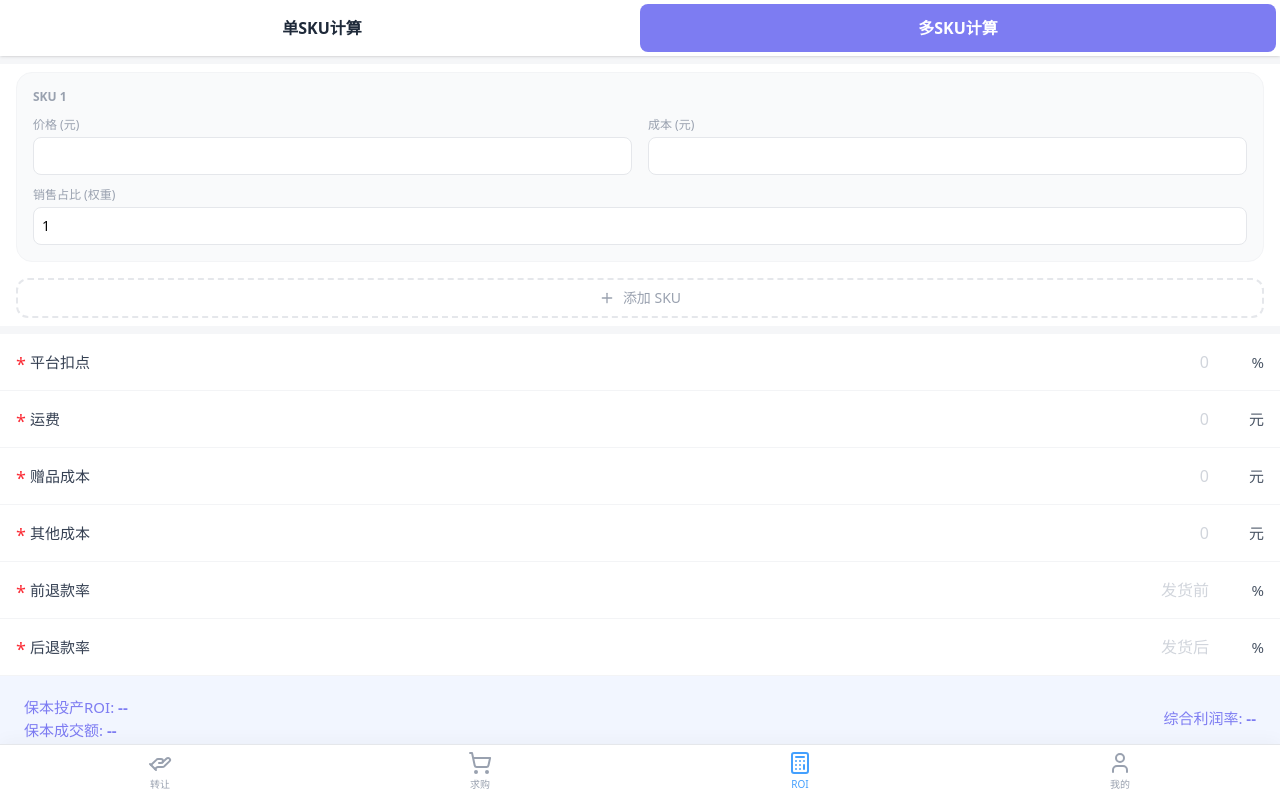
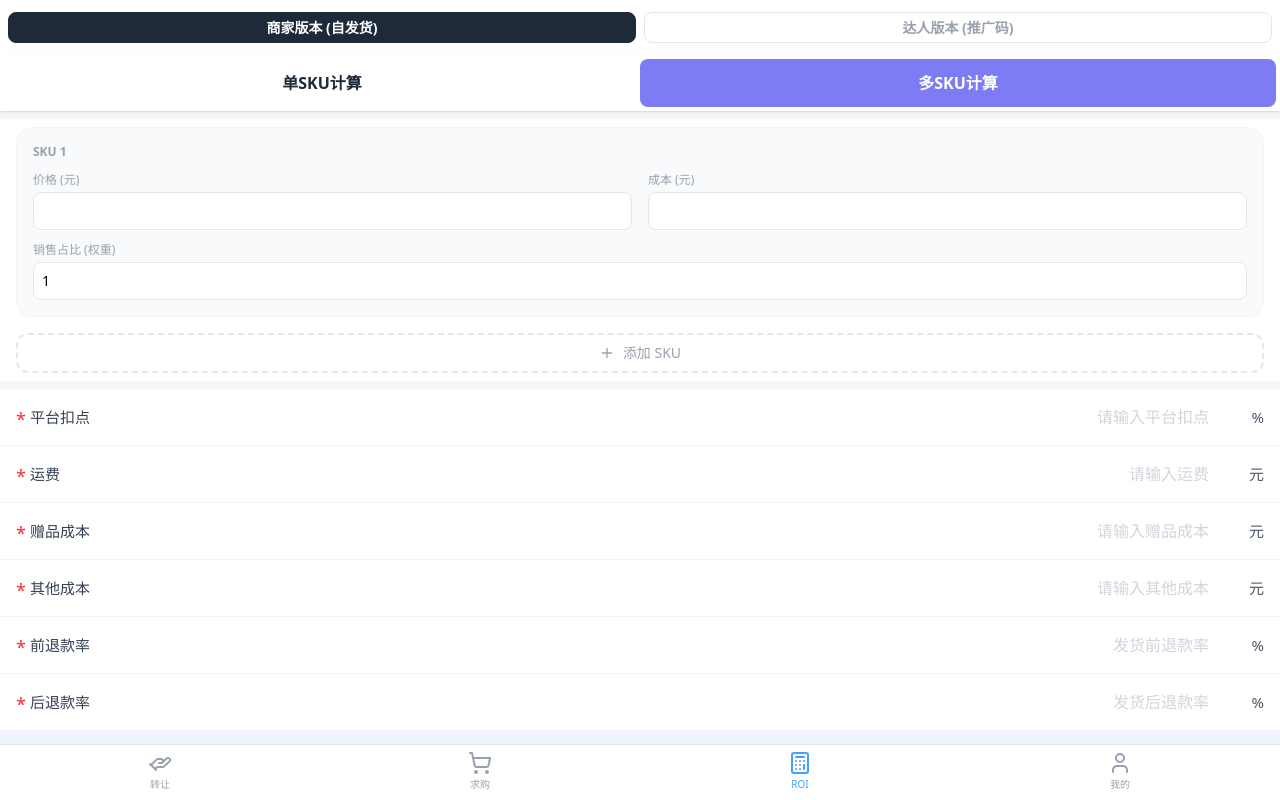
Before and after one commit to laoheigaoji/dangko, a React (Vite) app: page /roi in a window 1280 px wide. Both pictures are taken after a click on the button "多SKU计算". Shown: the top 800 px of the page. Built offline with nearby package versions, Linux system fonts and the light colour scheme.

Commit message:
feat(ROI): Add Daren mode for ROI calculation
Introduces a new 'daren' mode to the ROI calculator, allowing users to input influencer commissions and calculate ROI based on different scenarios. This expands the calculator's utility beyond merchant-centric calculations.

```diff
--- a/src/pages/ROI.tsx
+++ b/src/pages/ROI.tsx
@@ -15,18 +15,21 @@ type SKUItem = {
 };
 
 export default function ROI() {
+  const [mode, setMode] = useState<'merchant' | 'daren'>('merchant');
   const [tab, setTab] = useState<'single' | 'multi'>('single');
 
-  // Single SKU Inputs
+  // Merchant Inputs
   const [price, setPrice] = useState("");
   const [cost, setCost] = useState("");
-
-  // Multi SKU Inputs
   const [skuList, setSkuList] = useState<SKUItem[]>([
     { id: Date.now(), price: "", cost: "", ratio: "1" }
   ]);
 
-  // Common Inputs
+  // Influencer Inputs
+  const [darenPrice, setDarenPrice] = useState("");
+  const [darenComm, setDarenComm] = useState("");
+
+  // Common Inputs (Mode dependent)
   const [platformPoint, setPlatformPoint] = useState("");
   const [shipFee, setShipFee] = useState("");
   const [giftCost, setGiftCost] = useState("");
@@ -67,33 +70,41 @@ export default function ROI() {
     let avgP = 0;
     let avgC = 0;
 
+    if (mode === 'merchant') {
       if (tab === 'single') {
         avgP = Number(price);
         avgC = Number(cost);
       } else {
-      let totalRatio = 0;
-      let weightedP = 0;
-      let weightedC = 0;
-
+        let totalRatio = 0, weightedP = 0, weightedC = 0;
         skuList.forEach(sku => {
           const r = Number(sku.ratio) || 0;
           weightedP += (Number(sku.price) || 0) * r;
           weightedC += (Number(sku.cost) || 0) * r;
           totalRatio += r;
         });
-
-      if (totalRatio === 0) {
-        alert("请输入有效的销售比例");
-        return;
-      }
+        if (totalRatio === 0) return alert("请输入有效的销售比例");
         avgP = weightedP / totalRatio;
         avgC = weightedC / totalRatio;
       }
+    } else {
+      avgP = Number(darenPrice);
+      // For Daren, "Cost" is effectively getting nothing from the product sale itself,
+      // but they get commission. We flip the logic.
+      const commRate = Number(darenComm) / 100 || 0;
+      if (!avgP || !commRate) return alert("请输入价格和佣金率");
 
-    if (!avgP) {
-      alert("请输入有效的价格");
+      const effectiveCommRate = commRate * (1 - pp) * (1 - rb) * (1 - ra);
+      const breakEvenROI = 1 / effectiveCommRate;
+
+      setRoiResult({
+        breakEvenROI: isFinite(breakEvenROI) ? breakEvenROI.toFixed(2) : "--",
+        profitRate: (effectiveCommRate * 100).toFixed(2) + "%",
+        breakEvenBid: (avgP * effectiveCommRate).toFixed(2)
+      });
       return;
     }
+
+    if (!avgP) return alert("请输入有效的价格");
 
     const effectiveRevenue = avgP * (1 - pp) * (1 - rb) * (1 - ra);
     const totalCosts = (avgC + gc + oc) * (1 - rb) + sf * (1 - rb);
@@ -123,16 +134,14 @@ export default function ROI() {
     const rb = Number(refundBefore) / 100 || 0;
     const ra = Number(refundAfter) / 100 || 0;
 
-    let avgP = 0;
-    let avgC = 0;
+    let avgP = 0, avgC = 0, commRate = 0;
 
+    if (mode === 'merchant') {
       if (tab === 'single') {
         avgP = Number(price);
         avgC = Number(cost);
       } else {
-      let totalRatio = 0;
-      let weightedP = 0;
-      let weightedC = 0;
+        let totalRatio = 0, weightedP = 0, weightedC = 0;
         skuList.forEach(sku => {
           const r = Number(sku.ratio) || 0;
           weightedP += (Number(sku.price) || 0) * r;
@@ -142,40 +151,36 @@ export default function ROI() {
         avgP = weightedP / totalRatio;
         avgC = weightedC / totalRatio;
       }
+    } else {
+      avgP = Number(darenPrice);
+      commRate = Number(darenComm) / 100 || 0;
+    }
 
     if (!avgP || !spend || !roiInput) {
-      alert("请完整填写必要参数（包含ROI计算中的价格/成本，以及本栏花费和ROI）");
-      return;
+      return alert("请完整填写必要参数");
     }
 
     const sales = roiInput * spend;
     const orders = sales / avgP;
 
+    let profit = 0;
+    if (mode === 'merchant') {
       const netRevenue = sales * (1 - pp) * (1 - rb) * (1 - ra);
       const totalProductCosts = (avgC * orders) * (1 - rb);
       const totalShipping = (sf * orders) * (1 - rb);
-
-    const profit = netRevenue - totalProductCosts - totalShipping - spend - extra;
+      profit = netRevenue - totalProductCosts - totalShipping - spend - extra;
+    } else {
+      const netComm = sales * commRate * (1 - pp) * (1 - rb) * (1 - ra);
+      profit = netComm - spend - extra;
+    }
 
     setPromoProfit(profit.toFixed(2));
   };
 
   const InputRow = ({
-    label,
-    value,
-    onChange,
-    unit,
-    showClear = false,
-    placeholder = "0",
-    onClear
+    label, value, onChange, unit, showClear = false, placeholder = "", onClear
   }: {
-    label: string;
-    value: string;
-    onChange: (v: string) => void;
-    unit: string;
-    showClear?: boolean;
-    placeholder?: string;
-    onClear?: () => void;
+    label: string; value: string; onChange: (v: string) => void; unit: string; showClear?: boolean; placeholder?: string; onClear?: () => void;
   }) => (
     <div className="flex items-center justify-between py-4 px-4 border-b border-gray-100 bg-white">
       <div className="flex items-center gap-1 min-w-[100px]">
@@ -186,14 +191,12 @@ export default function ROI() {
         <input
           type="number"
           value={value}
-          placeholder={placeholder}
+          placeholder={placeholder || `请输入${label}`}
           onChange={(e) => onChange(e.target.value)}
           className="w-full text-right bg-transparent outline-none text-[16px] text-gray-800 font-medium placeholder-gray-300"
         />
         {showClear && value && (
-          <button onClick={onClear} className="bg-gray-400 rounded-full p-0.5 text-white">
-            <X size={12} />
-          </button>
+          <button onClick={onClear} className="bg-gray-400 rounded-full p-0.5 text-white"><X size={12} /></button>
         )}
       </div>
       <div className="text-[15px] text-gray-600 min-w-[24px] text-right">{unit}</div>
@@ -202,7 +205,24 @@ export default function ROI() {
 
   return (
     <div className="min-h-screen bg-[#f5f6f8] font-sans pb-28">
-      {/* Tabs */}
+      {/* Top Mode Selector */}
+      <div className="bg-white px-2 py-3 flex gap-2">
+        <button
+          onClick={() => { setMode('merchant'); setRoiResult(null); setPromoProfit(null); }}
+          className={`flex-1 py-1 px-3 text-[14px] font-bold rounded-lg transition-all border ${mode === 'merchant' ? 'bg-gray-800 text-white border-gray-800' : 'text-gray-400 border-gray-200'}`}
+        >
+          商家版本 (自发货)
+        </button>
+        <button
+          onClick={() => { setMode('daren'); setRoiResult(null); setPromoProfit(null); }}
+          className={`flex-1 py-1 px-3 text-[14px] font-bold rounded-lg transition-all border ${mode === 'daren' ? 'bg-gray-800 text-white border-gray-800' : 'text-gray-400 border-gray-200'}`}
+        >
+          达人版本 (推广码)
+        </button>
+      </div>
+
+      {/* Tabs for Merchant Mode */}
+      {mode === 'merchant' && (
         <div className="sticky top-0 z-30 bg-white p-1 shadow-sm flex">
           <button
             onClick={() => setTab('single')}
@@ -217,9 +237,11 @@ export default function ROI() {
             多SKU计算
           </button>
         </div>
+      )}
 
       <div className="mt-2">
-        {tab === 'single' ? (
+        {mode === 'merchant' ? (
+          tab === 'single' ? (
             <>
               <InputRow label="销售价格" value={price} onChange={setPrice} unit="元" />
               <InputRow label="产品成本" value={cost} onChange={setCost} unit="元" />
@@ -231,79 +253,57 @@ export default function ROI() {
                   <div className="flex items-center justify-between mb-3 text-xs font-bold text-gray-400">
                     <span>SKU {index + 1}</span>
                     {skuList.length > 1 && (
-                    <button onClick={() => removeSku(sku.id)} className="text-red-400 flex items-center gap-1">
-                      <Trash2 size={12} /> 删除
-                    </button>
+                      <button onClick={() => removeSku(sku.id)} className="text-red-400 flex items-center gap-1"><Trash2 size={12} /> 删除</button>
                     )}
                   </div>
                   <div className="grid grid-cols-2 gap-4">
                     <div>
                       <label className="text-xs text-gray-400 mb-1 block">价格 (元)</label>
-                    <input
-                      type="number"
-                      value={sku.price}
-                      onChange={(e) => updateSku(sku.id, 'price', e.target.value)}
-                      className="w-full bg-white border border-gray-200 rounded-lg p-2 text-sm outline-none focus:border-[#7d7cf2]"
-                    />
+                      <input type="number" value={sku.price} onChange={(e) => updateSku(sku.id, 'price', e.target.value)} className="w-full bg-white border border-gray-200 rounded-lg p-2 text-sm outline-none" />
                     </div>
                     <div>
                       <label className="text-xs text-gray-400 mb-1 block">成本 (元)</label>
-                    <input
-                      type="number"
-                      value={sku.cost}
-                      onChange={(e) => updateSku(sku.id, 'cost', e.target.value)}
-                      className="w-full bg-white border border-gray-200 rounded-lg p-2 text-sm outline-none focus:border-[#7d7cf2]"
-                    />
+                      <input type="number" value={sku.cost} onChange={(e) => updateSku(sku.id, 'cost', e.target.value)} className="w-full bg-white border border-gray-200 rounded-lg p-2 text-sm outline-none" />
                     </div>
                   </div>
                   <div className="mt-3">
                     <label className="text-xs text-gray-400 mb-1 block">销售占比 (权重)</label>
-                  <input
-                    type="number"
-                    value={sku.ratio}
-                    onChange={(e) => updateSku(sku.id, 'ratio', e.target.value)}
-                    className="w-full bg-white border border-gray-200 rounded-lg p-2 text-sm outline-none focus:border-[#7d7cf2]"
-                  />
+                    <input type="number" value={sku.ratio} onChange={(e) => updateSku(sku.id, 'ratio', e.target.value)} className="w-full bg-white border border-gray-200 rounded-lg p-2 text-sm outline-none" />
                   </div>
                 </div>
               ))}
-            <button
-              onClick={addSku}
-              className="w-full py-2 border-2 border-dashed border-gray-200 rounded-xl text-gray-400 text-sm font-medium flex items-center justify-center gap-2 hover:bg-gray-50 transition-colors"
-            >
-              <Plus size={16} /> 添加 SKU
-            </button>
+              <button onClick={addSku} className="w-full py-2 border-2 border-dashed border-gray-200 rounded-xl text-gray-400 text-sm font-medium flex items-center justify-center gap-2"><Plus size={16} /> 添加 SKU</button>
             </div>
+          )
+        ) : (
+          <>
+            <InputRow label="销售价格" value={darenPrice} onChange={setDarenPrice} unit="元" />
+            <InputRow label="带货佣金" value={darenComm} onChange={setDarenComm} unit="%" />
+          </>
         )}
 
         <div className="mt-2">
           <InputRow label="平台扣点" value={platformPoint} onChange={setPlatformPoint} unit="%" />
-          <InputRow label="运费" value={shipFee} onChange={setShipFee} unit="元" showClear onClear={() => setShipFee("")} />
-          <InputRow label="赠品成本" value={giftCost} onChange={setGiftCost} unit="元" />
-          <InputRow label="其他成本" value={otherCost} onChange={setOtherCost} unit="元" />
-          <InputRow label="前退款率" value={refundBefore} onChange={setRefundBefore} unit="%" placeholder="发货前" />
-          <InputRow label="后退款率" value={refundAfter} onChange={setRefundAfter} unit="%" placeholder="发货后" />
+          {mode === 'merchant' && <InputRow label="运费" value={shipFee} onChange={setShipFee} unit="元" showClear onClear={() => setShipFee("")} />}
+          {mode === 'merchant' && <InputRow label="赠品成本" value={giftCost} onChange={setGiftCost} unit="元" />}
+          {mode === 'merchant' && <InputRow label="其他成本" value={otherCost} onChange={setOtherCost} unit="元" />}
+          <InputRow label="前退款率" value={refundBefore} onChange={setRefundBefore} unit="%" placeholder="发货前退款率" />
+          <InputRow label="后退款率" value={refundAfter} onChange={setRefundAfter} unit="%" placeholder="发货后退款率" />
         </div>
       </div>
 
-      {/* Result Area 1 */}
       <div className="bg-[#f2f6ff] px-6 py-5 flex flex-wrap justify-between items-center text-[#7d7cf2] gap-y-1">
         <div className="w-1/2">
           <p className="text-[15px] font-medium">保本投产ROI: <span className="font-bold">{roiResult?.breakEvenROI || '--'}</span></p>
-          <p className="text-[15px] font-medium">保本成交额: <span className="font-bold">{roiResult?.breakEvenBid || '--'}</span></p>
+          <p className="text-[15px] font-medium">{mode === 'merchant' ? '保本成交额' : '预估佣金'}: <span className="font-bold">{roiResult?.breakEvenBid || '--'}</span></p>
         </div>
         <div className="w-1/2 text-right">
-          <p className="text-[15px] font-medium">综合利润率: <span className="font-bold">{roiResult?.profitRate || '--'}</span></p>
+          <p className="text-[15px] font-medium">{mode === 'merchant' ? '综合利润率' : '净佣金率'}: <span className="font-bold">{roiResult?.profitRate || '--'}</span></p>
         </div>
       </div>
 
       <div className="px-3 mt-4">
-        <button
-          onClick={handleCalculateROI}
-          className="w-full py-4 bg-[#7d7cf2] text-white font-bold text-[18px] rounded-xl shadow-lg active:scale-[0.98] transition-all"
-        >
-          计算 ROI
-        </button>
+        <button onClick={handleCalculateROI} className="w-full py-4 bg-[#7d7cf2] text-white font-bold text-[18px] rounded-xl shadow-lg active:scale-[0.98] transition-all">计算 ROI</button>
       </div>
 
       <div className="mt-10 border-t border-gray-100 bg-white">
@@ -313,31 +313,23 @@ export default function ROI() {
         <InputRow label="补充费用" value={extraFees} onChange={setExtraFees} unit="元" />
       </div>
 
-      {/* Result Area 2 */}
       <div className={`bg-[#f2f6ff] px-6 py-5 transition-all ${promoProfit ? 'opacity-100 translate-y-0' : 'opacity-50'}`}>
         <p className="text-[17px] font-bold text-[#7d7cf2]">推广预测盈亏: <span className="text-[20px]">{promoProfit || '--'}</span> <span className="text-sm font-normal">元</span></p>
       </div>
 
       <div className="px-3 mt-4">
-        <button
-          onClick={handleCalculatePromoProfit}
-          className="w-full py-4 bg-[#7d7cf2] text-white font-bold text-[18px] rounded-xl shadow-lg active:scale-[0.98] transition-all"
-        >
-          计算推广盈亏
-        </button>
+        <button onClick={handleCalculatePromoProfit} className="w-full py-4 bg-[#7d7cf2] text-white font-bold text-[18px] rounded-xl shadow-lg active:scale-[0.98] transition-all">计算推广盈亏</button>
       </div>
 
       <div className="mt-10 mb-10 flex flex-col items-center gap-4 text-gray-300">
         <div className="flex items-center gap-2">
-          <div className="w-8 h-[1px] bg-gray-200"></div>
-          <span className="text-[10px] uppercase tracking-widest font-bold">新塘档口计算器</span>
-          <div className="w-8 h-[1px] bg-gray-200"></div>
+          <div className="w-8 h-[1px] bg-gray-200"></div><span className="text-[10px] uppercase tracking-widest font-bold">新塘档口计算器</span><div className="w-8 h-[1px] bg-gray-200"></div>
         </div>
         <button
           onClick={() => {
             setPrice(""); setCost(""); setPlatformPoint(""); setShipFee(""); setGiftCost(""); setOtherCost("");
             setRefundBefore(""); setRefundAfter(""); setActualSpend(""); setActualROI(""); setExtraFees("");
-            setRoiResult(null); setPromoProfit(null);
+            setDarenPrice(""); setDarenComm(""); setRoiResult(null); setPromoProfit(null);
             setSkuList([{ id: Date.now(), price: "", cost: "", ratio: "1" }]);
           }}
           className="text-xs font-medium text-gray-400 hover:text-[#7d7cf2] transition-colors"
```
Lines whose indentation alone changed are shown as unchanged.
